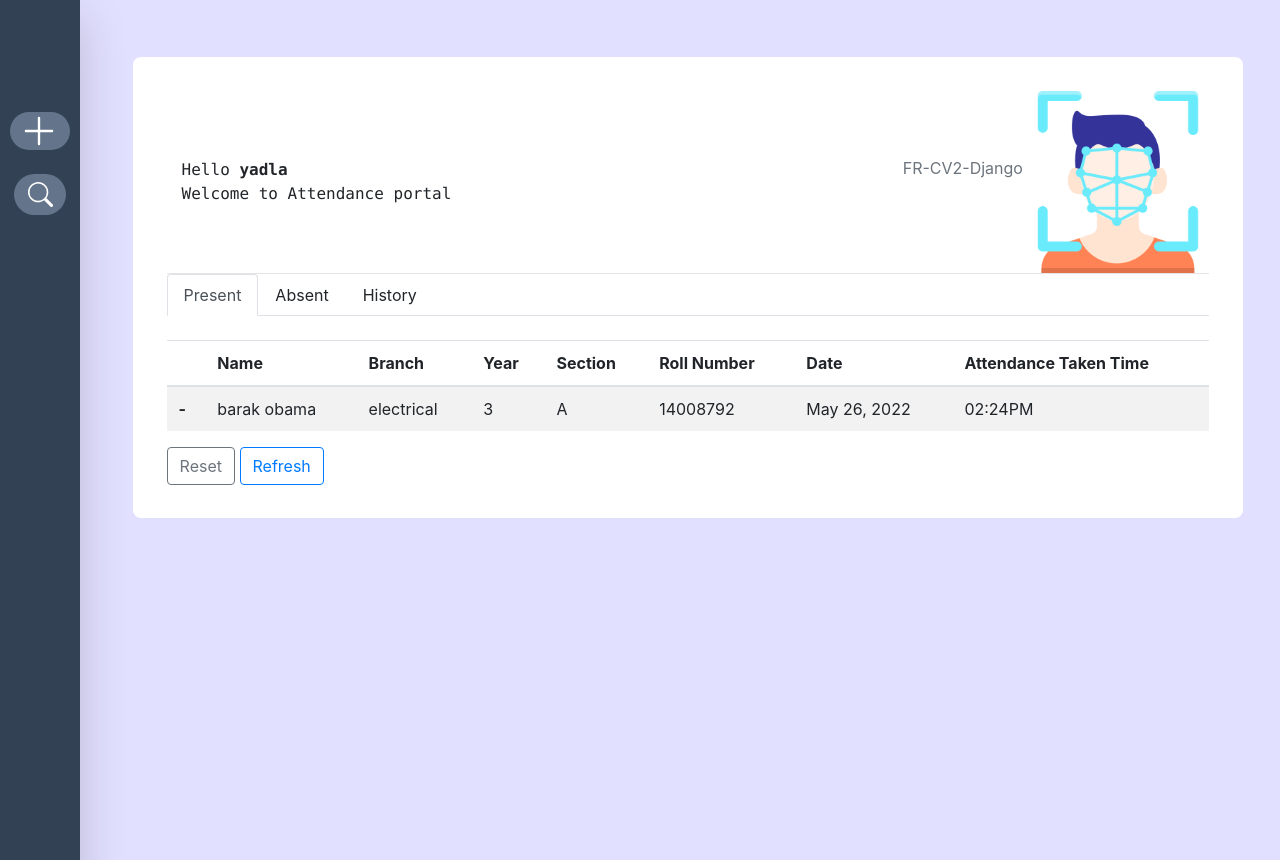
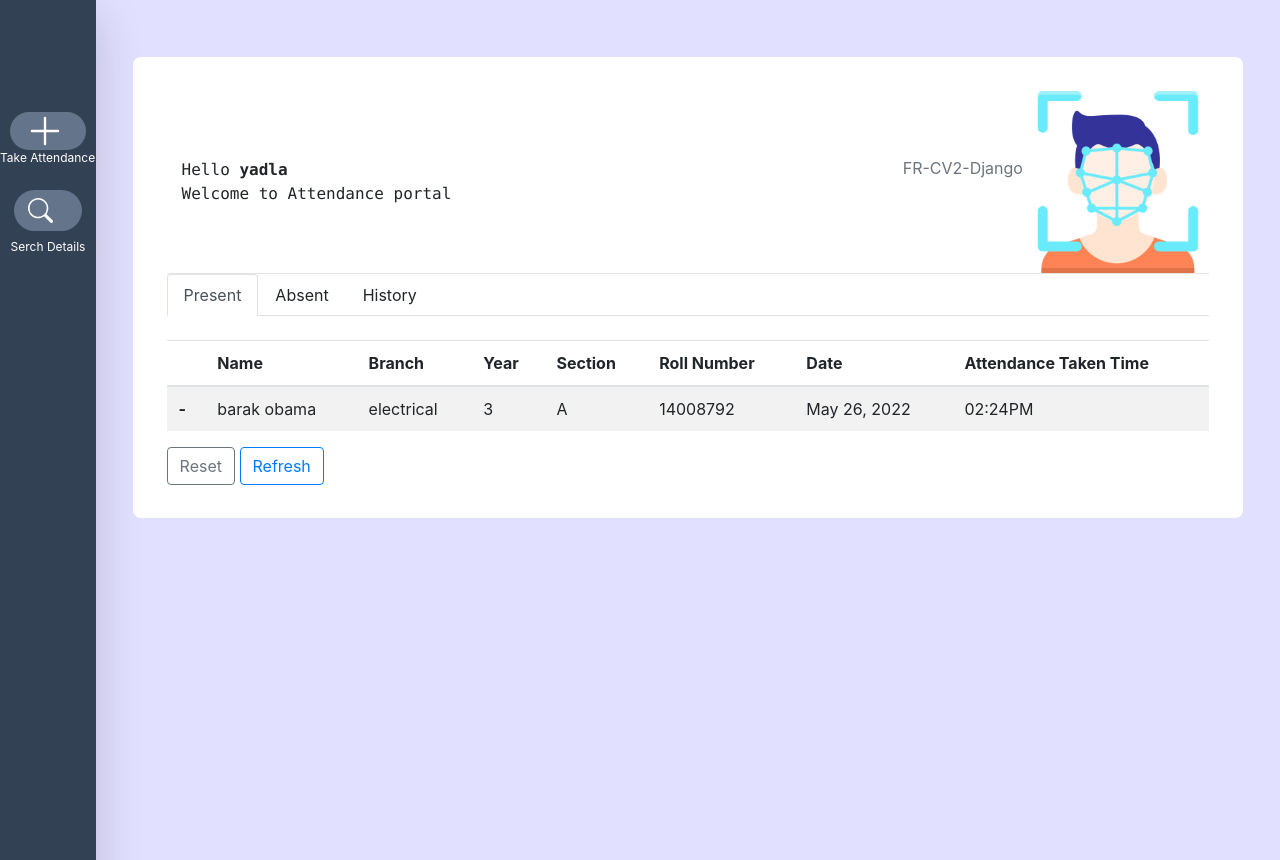
Before and after one commit to Manihellodjango/Face_recognition_based_Attendance, a Django app: page /index/ in a window 1280 px wide. Shown: the part 64-924 px from the top of the page. Run offline with Django 3.2, Linux system fonts and the light colour scheme; a user stored in the database is signed in; data comes from the database, SQL or seed files in the repository; both versions use the stored data as it was after the commit; some libraries are stand-ins or nearby versions.

Commit message:
sidenav update

```diff
--- a/Attendance/templates/Attendance/index.html
+++ b/Attendance/templates/Attendance/index.html
@@ -22,18 +22,19 @@
             </div>
         </div>
     </nav>
-    <div class="fixed  left-0 h-screen w-20 m-0 flex flex-col bg-slate-700 text-white shadow-lg">
-        <span class="mx-2.5 mt-28 px-2.5 mb-4 bg-slate-500 hover:bg-slate-600 cursor-pointer rounded-full">
+    <div class="fixed  left-0 h-screen w-24 m-0 flex flex-col bg-slate-700 text-white shadow-lg">
+        <span class="mx-2.5 mt-28 px-3  bg-slate-500 hover:bg-slate-600 cursor-pointer rounded-full">
             <a target="_blank" class="scan" href="{% url 'details' %}">
                 <svg xmlns="http://www.w3.org/2000/svg" width="38" height="38" fill="currentColor" class="bi bi-plus-lg"
                     viewBox="0 0 16 16">
                     <path fill-rule="evenodd"
                         d="M8 2a.5.5 0 0 1 .5.5v5h5a.5.5 0 0 1 0 1h-5v5a.5.5 0 0 1-1 0v-5h-5a.5.5 0 0 1 0-1h5v-5A.5.5 0 0 1 8 2Z" />
+
                 </svg>
             </a>
-
         </span>
-        <span class="mx-3.5  px-3.5 py-2 mb-4 bg-slate-500 hover:bg-slate-600 cursor-pointer rounded-full">
+        <p class="text-xs mb-4">Take Attendance</p>
+        <span class="mx-3.5  px-3.5 py-2 bg-slate-500 hover:bg-slate-600 cursor-pointer rounded-full">
             <a href="{% url 'profiles' %}">
                 <svg xmlns="http://www.w3.org/2000/svg" width="25" height="25" fill="currentColor" class="bi bi-search"
                     viewBox="0 0 16 16">
@@ -42,6 +43,7 @@
                 </svg>
             </a>
         </span>
+        <p class="text-xs mt-2 text-center">Serch Details</p>
     </div>
     <main>
         <div class="w-11/12 mx-0 py-6 sm:px-6 lg:px-8 mx-auto">
```
Also changed, not shown: db.sqlite3.
